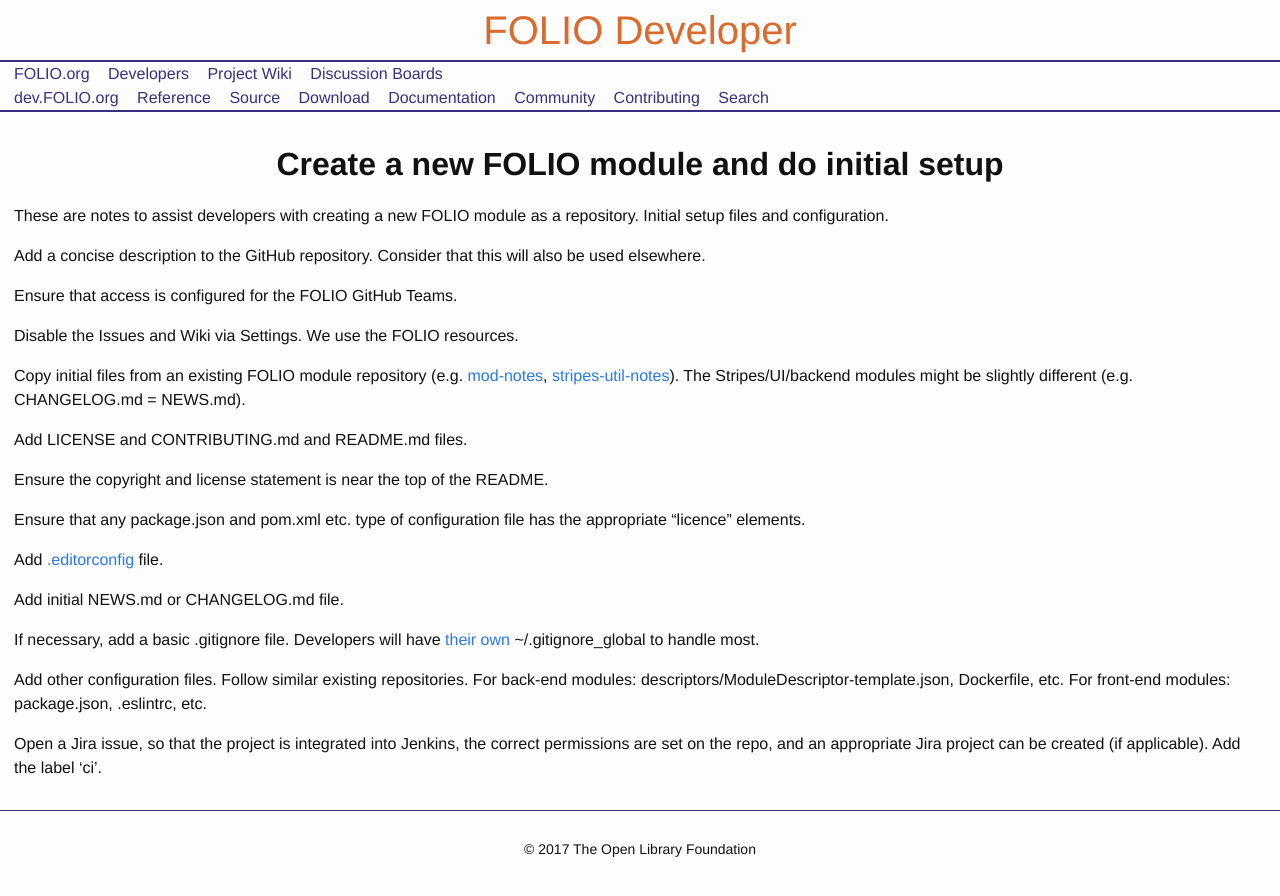
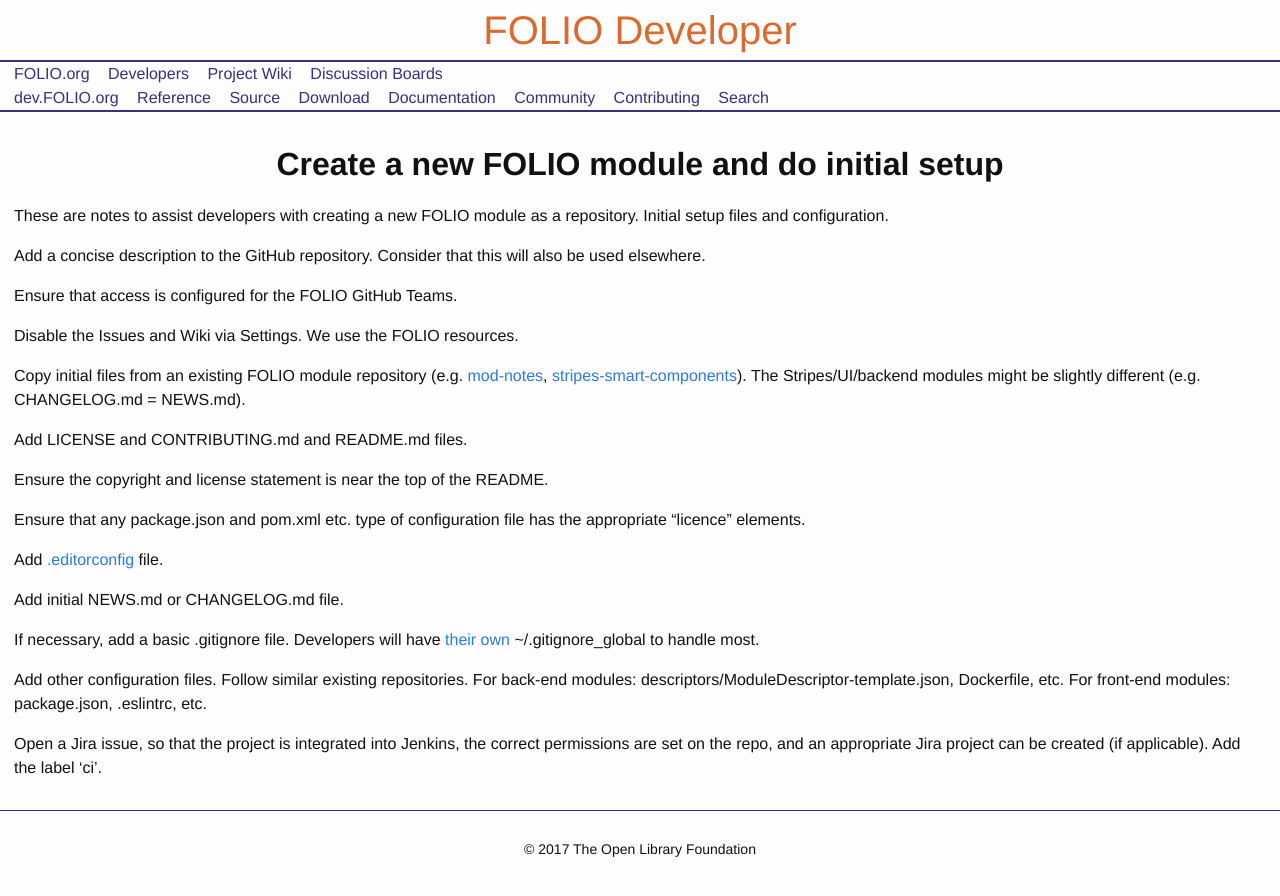
Before and after one commit to folio-org/folio-org.github.io, a Jekyll site: the page built from doc/create-new-repo.md, in a window 1280 px wide. Shown: the top 896 px of the page. Built offline with Jekyll 4.4.1, drawn with Linux system fonts in a browser that asks for light colours; nearby versions of some CDN libraries.

Commit message:
Follow rename of a repo

```diff
--- a/doc/create-new-repo.md
+++ b/doc/create-new-repo.md
@@ -14,7 +14,7 @@
 
 Copy initial files from an existing FOLIO module repository (e.g.
 [mod-notes](https://github.com/folio-org/mod-notes),
-[stripes-util-notes](https://github.com/folio-org/stripes-util-notes)).
+[stripes-smart-components](https://github.com/folio-org/stripes-smart-components)).
 The Stripes/UI/backend modules might be slightly different (e.g. CHANGELOG.md = NEWS.md).
 
 Add LICENSE and CONTRIBUTING.md and README.md files.
```
